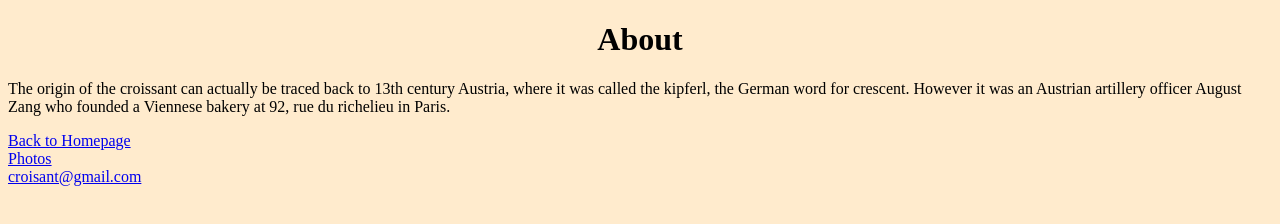
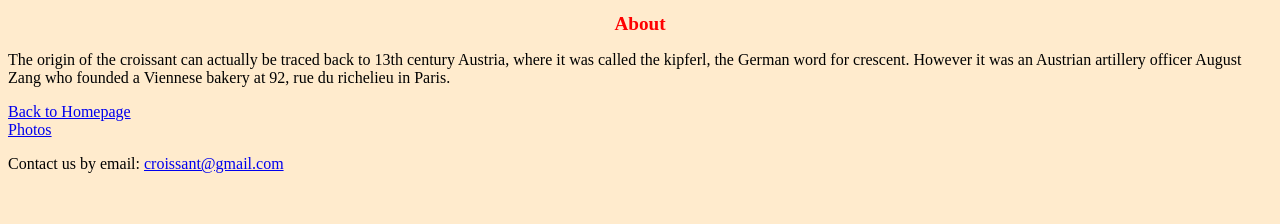
Before and after one commit to jessjat/Croissant, a plain HTML site: page contact.html in a window 1280 px wide. Drawn offline with Linux system fonts and the light colour scheme.

```diff
--- a/contact.html
+++ b/contact.html
@@ -18,6 +18,8 @@
 </br>
     <a href="photos.html">Photos</a>
 </br>
-    <a href="mailto:croisant@gmail.com">croisant@gmail.com</a>
+<p>Contact us by email:
+    <a href="mailto:croissant@gmail.com">croissant@gmail.com</a>
+</p>
 </body>
 </html>
--- a/css/styles.css
+++ b/css/styles.css
@@ -3,6 +3,8 @@ body{
 }
 h1{
     text-align: center;
+    color: red;
+    font-size: larger;
 }
 a{
     text-align:center
```
Also changed, not shown: photos.html (+4 -2 lines), images/croissant.jpg (added), images/croissants-unsplash-1024x576.jpg (added), images/images.jpg (added).
